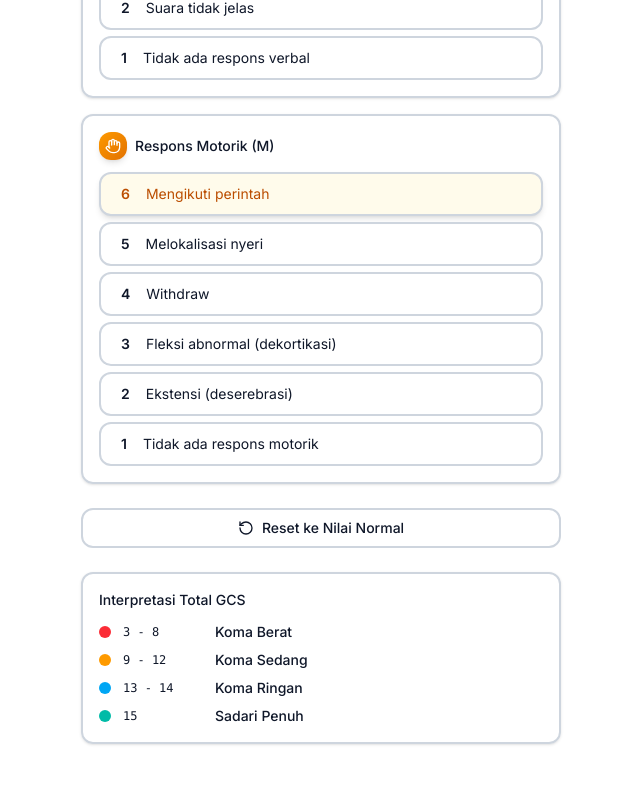
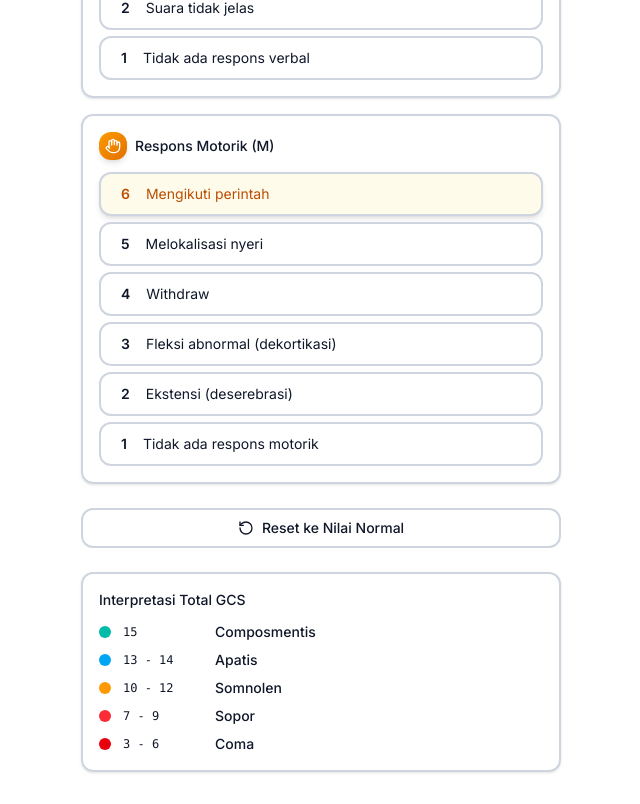
Before and after one commit to inisalman/askep, a Next.js app: page /kalkulator/gcs in a window 1280 px wide. Shown: the part 907-1711 px from the top of the page, without its empty margins (319-959 px from the left). Before the commit the page ends 1683 px from the top, so only its background shows below. Built offline with nearby package versions, Linux system fonts and the light colour scheme.

Commit message:
perbaiki kategori interpretasi GCS sesuai standar
- Ubah kategori: Coma (3-6), Sopor (7-9), Somnolen (10-12), Apatis (13-14), Composmentis (15)
- Perbaiki format kode layout.tsx

```diff
--- a/src/app/kalkulator/gcs/page.tsx
+++ b/src/app/kalkulator/gcs/page.tsx
@@ -27,14 +27,16 @@ interface GCSResult {
 };
 
 const getGCSCategory = (total: number): GCSResult['category'] => {
-  if (total <= 8) {
-    return { label: 'Koma Berat', bgClass: 'bg-red-500' };
+  if (total <= 6) {
+    return { label: 'Coma', bgClass: 'bg-red-600' };
+  } else if (total <= 9) {
+    return { label: 'Sopor', bgClass: 'bg-red-500' };
   } else if (total <= 12) {
-    return { label: 'Koma Sedang', bgClass: 'bg-amber-500' };
+    return { label: 'Somnolen', bgClass: 'bg-amber-500' };
   } else if (total <= 14) {
-    return { label: 'Koma Ringan', bgClass: 'bg-sky-500' };
+    return { label: 'Apatis', bgClass: 'bg-sky-500' };
   } else {
-    return { label: 'Sadari Penuh', bgClass: 'bg-teal-500' };
+    return { label: 'Composmentis', bgClass: 'bg-teal-500' };
   }
 };
 
@@ -86,10 +88,11 @@ export default function GCSCalculatorPage() {
   ];
 
   const gcsScale = [
-    { range: '3 - 8', label: 'Koma Berat', color: 'bg-red-500' },
-    { range: '9 - 12', label: 'Koma Sedang', color: 'bg-amber-500' },
-    { range: '13 - 14', label: 'Koma Ringan', color: 'bg-sky-500' },
-    { range: '15', label: 'Sadari Penuh', color: 'bg-teal-500' },
+    { range: '15', label: 'Composmentis', color: 'bg-teal-500' },
+    { range: '13 - 14', label: 'Apatis', color: 'bg-sky-500' },
+    { range: '10 - 12', label: 'Somnolen', color: 'bg-amber-500' },
+    { range: '7 - 9', label: 'Sopor', color: 'bg-red-500' },
+    { range: '3 - 6', label: 'Coma', color: 'bg-red-600' },
   ];
 
   return (
--- a/src/app/layout.tsx
+++ b/src/app/layout.tsx
@@ -1,29 +1,36 @@
-import type { Metadata } from 'next'
-import './globals.css'
-import Navigation from '@/components/Navigation'
-import { ThemeProvider } from '@/components/ThemeProvider'
+import type { Metadata } from "next";
+import "./globals.css";
+import Navigation from "@/components/Navigation";
+import { ThemeProvider } from "@/components/ThemeProvider";
 
 export const metadata: Metadata = {
-  title: 'Sobat ASKEP - Asisten Digital Keperawatan',
-  description: 'Aplikasi untuk membantu perawat dan mahasiswa keperawatan dalam menentukan diagnosis, intervensi, dan luaran keperawatan.',
-  keywords: ['keperawatan', 'nursing', 'SDKI', 'SIKI', 'SLKI', 'diagnosis keperawatan', 'ASKEP'],
-}
+  title: "Sobat ASKEP - Asisten Digital Keperawatan",
+  description:
+    "Aplikasi untuk membantu perawat dan mahasiswa keperawatan dalam menentukan diagnosis, intervensi, dan luaran keperawatan.",
+  keywords: [
+    "keperawatan",
+    "nursing",
+    "SDKI",
+    "SIKI",
+    "SLKI",
+    "diagnosis keperawatan",
+    "ASKEP",
+  ],
+};
 
 export default function RootLayout({
   children,
 }: {
-  children: React.ReactNode
+  children: React.ReactNode;
 }) {
   return (
     <html lang="id" suppressHydrationWarning>
       <body>
         <ThemeProvider defaultTheme="light">
           <Navigation />
-          <main className="min-h-screen pt-14">
-            {children}
-          </main>
+          <main className="min-h-screen pt-14">{children}</main>
         </ThemeProvider>
       </body>
     </html>
-  )
+  );
 }
```
